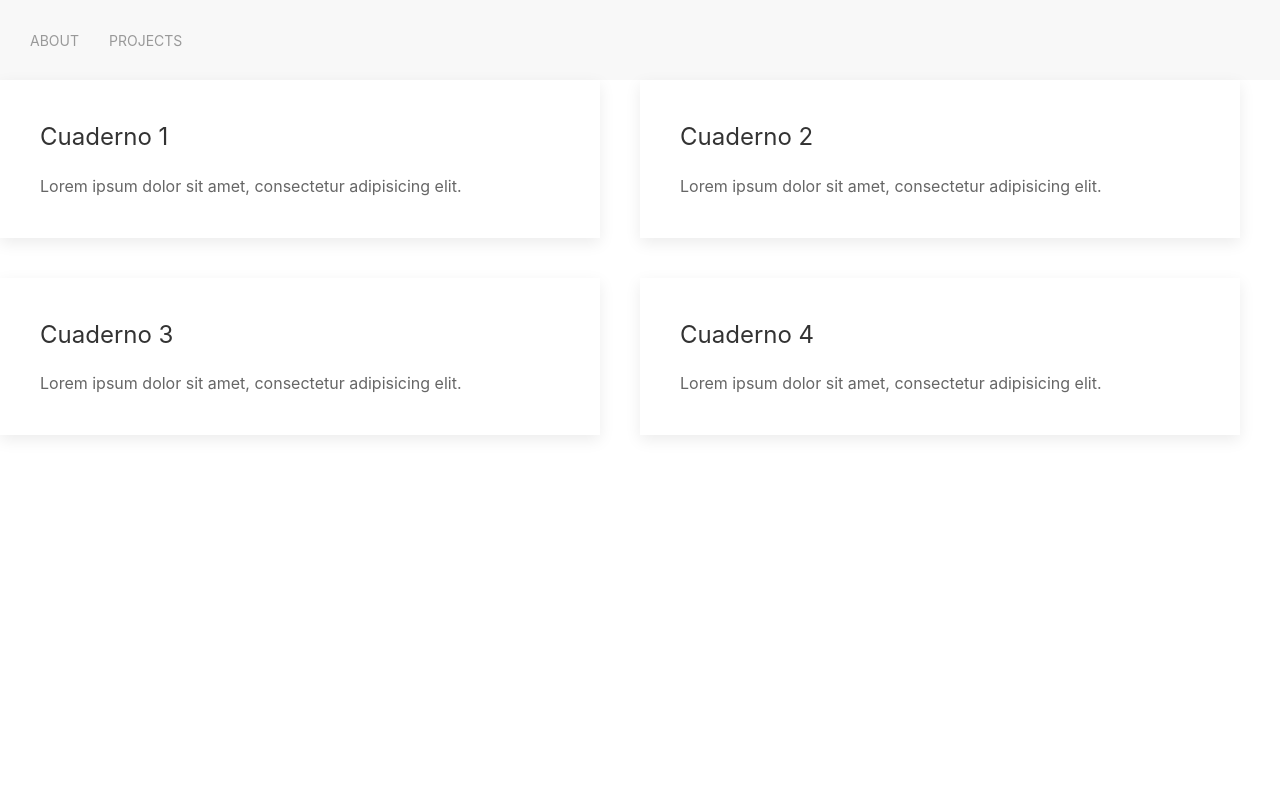
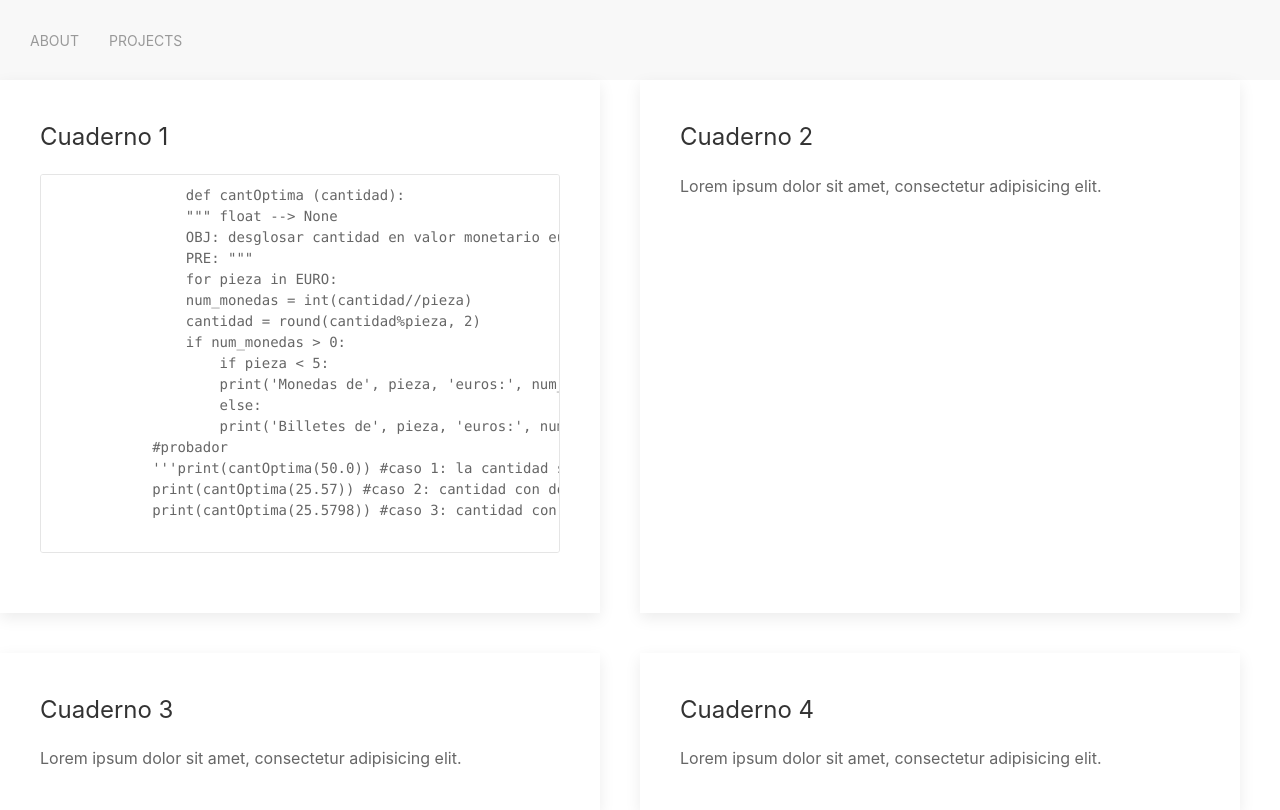
Before and after one commit to david0897-dev/FundProg, a plain HTML site: page index.html in a window 1280 px wide. Drawn offline with nearby package versions, Linux system fonts and the light colour scheme.

Commit message:
testing google prettify

```diff
--- a/index.html
+++ b/index.html
@@ -11,6 +11,7 @@
 	<!-- UIkit JS -->
 	<script src="https://cdn.jsdelivr.net/npm/uikit@3.6.21/dist/js/uikit.min.js"></script>
 	<script src="https://cdn.jsdelivr.net/npm/uikit@3.6.21/dist/js/uikit-icons.min.js"></script>
+	<script src="https://cdn.jsdelivr.net/gh/google/code-prettify@master/loader/run_prettify.js"></script> <!-- Google code prettify -->
 	<title>Python</title>
 </header>
 
@@ -49,7 +50,26 @@
     <div>
         <div class="uk-card uk-card-default uk-card-hover uk-card-body">
             <h3 class="uk-card-title">Cuaderno 1</h3>
-            <p>Lorem ipsum dolor sit amet, consectetur adipisicing elit.</p>
+            <p>
+		    <pre class="prettyprint lang-py">
+		    	def cantOptima (cantidad):
+			    """ float --> None
+				OBJ: desglosar cantidad en valor monetario europeo
+				PRE: """
+			    for pieza in EURO:
+				num_monedas = int(cantidad//pieza)
+				cantidad = round(cantidad%pieza, 2)
+				if num_monedas > 0:
+				    if pieza < 5:
+					print('Monedas de', pieza, 'euros:', num_monedas)
+				    else:
+					print('Billetes de', pieza, 'euros:', num_monedas)
+			#probador
+			'''print(cantOptima(50.0)) #caso 1: la cantidad solo es una pieza
+			print(cantOptima(25.57)) #caso 2: cantidad con dos decimales
+			print(cantOptima(25.5798)) #caso 3: cantidad con más de dos decimales'''
+		    </pre>
+	    </p>
         </div>
     </div>
     <div>
```
